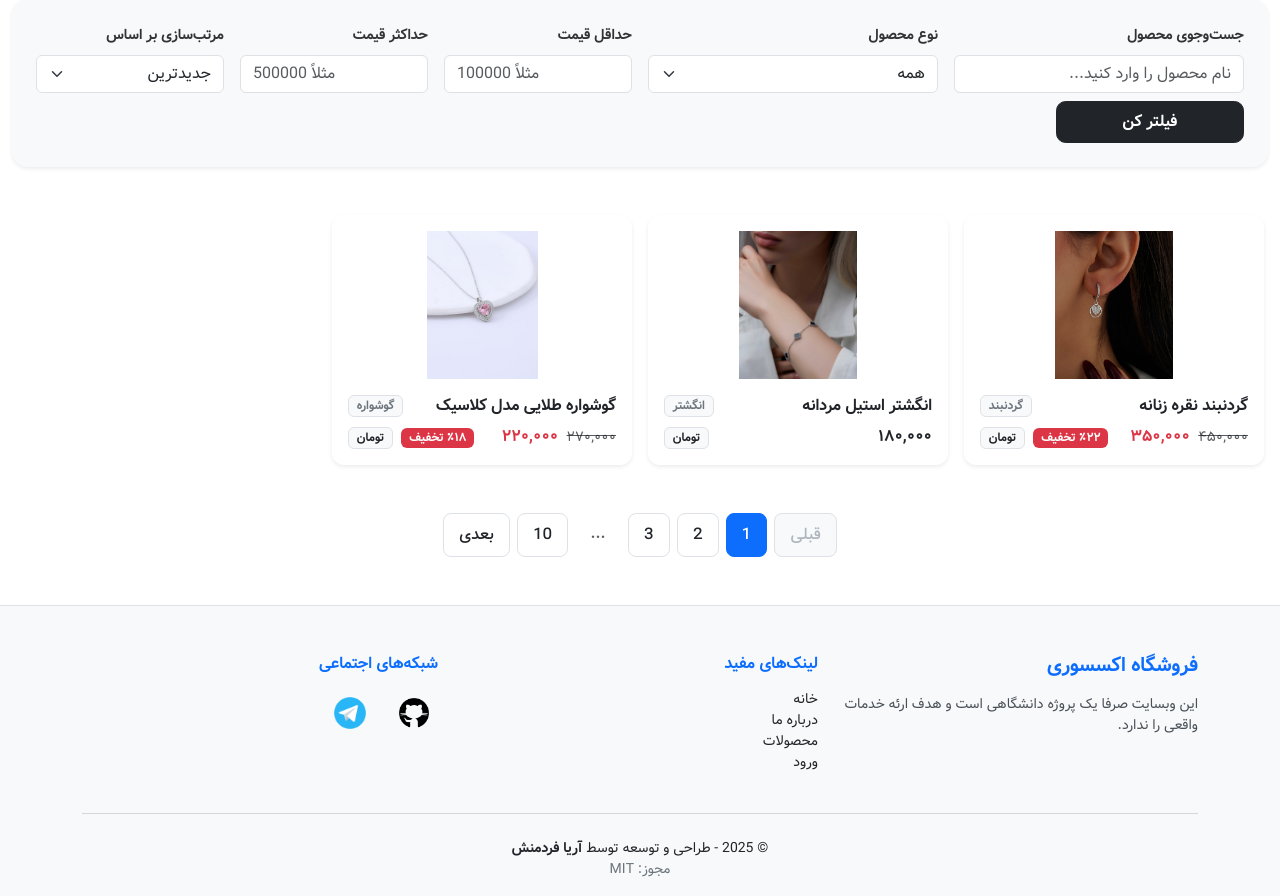
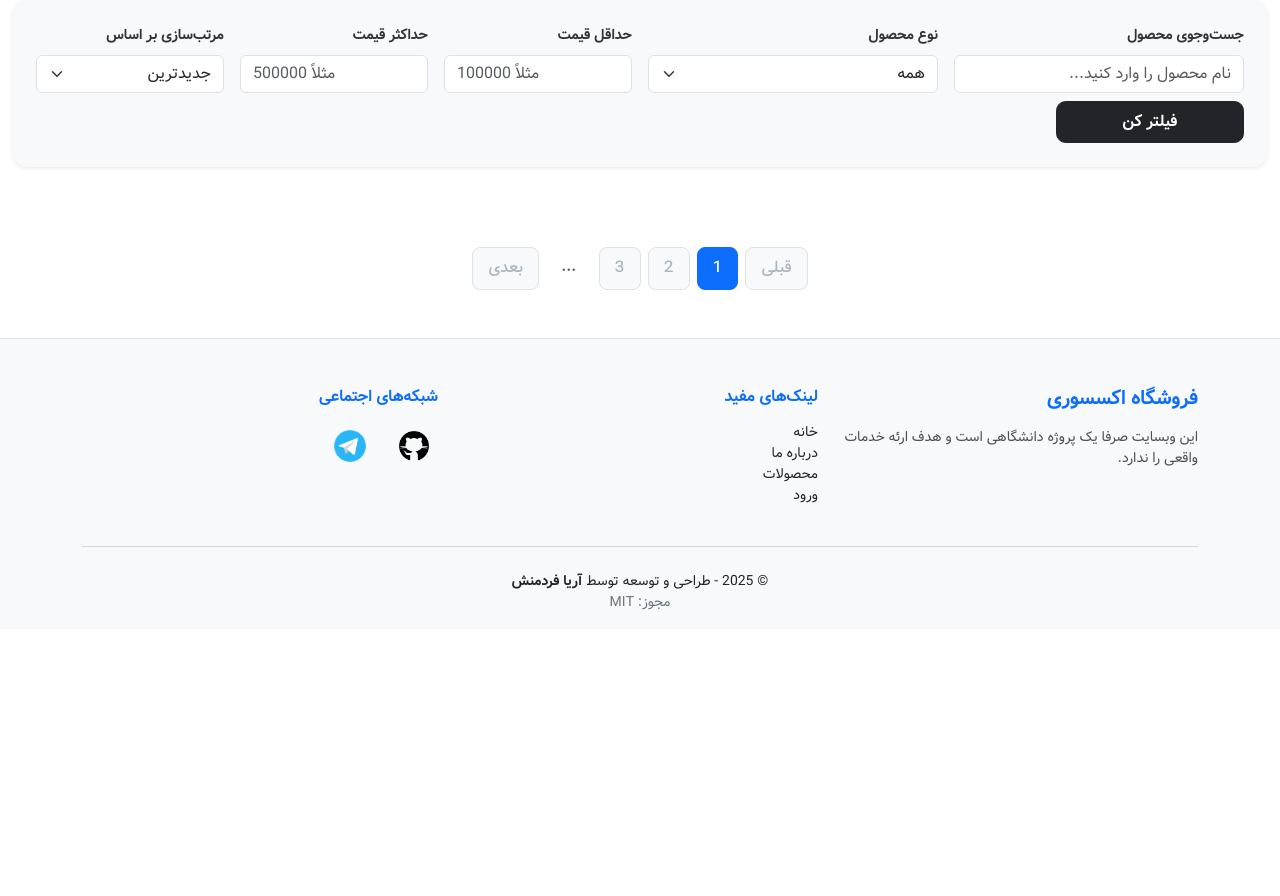
Before and after one commit to AryaFardmanesh/Dibassories, a PHP site: page /products/index.php in a window 1280 px wide. Shown: the part 105-1001 px from the top of the page. After the commit the page ends 715 px from the top, so only its background shows below. Run offline with PHP 8.4, Linux system fonts and the light colour scheme; tables that the repository leaves empty hold one stand-in row (values such as "Sample post").

Commit message:
Add(backend): products.

```diff
--- a/products/index.php
+++ b/products/index.php
@@ -1,4 +1,27 @@
-<?php include __DIR__ . "/../src/config.php"; ?>
+<?php
+
+include __DIR__ . "/../src/config.php";
+include __DIR__ . "/../src/utils/convert.php";
+include __DIR__ . "/../src/repositories/products.php";
+include __DIR__ . "/../src/controllers/controller.php";
+
+$page = Controller::getRequest("page");
+$sort = Controller::getRequest("sort");
+$name = Controller::getRequest("name");
+$type = Controller::getRequest("type");
+$minPrice = Controller::getRequest("min-price");
+$maxPrice = Controller::getRequest("max-price");
+
+$page = ($page !== null && $page !== "") ? (int)$page : 1;
+$sort = ($sort !== null && $sort !== "") ? (int)$sort : SORT_NEWEST;
+$name = ($name !== null && $name !== "") ? $name : null;
+$type = ($type !== null && $type !== "") ? (int)$type : null;
+$minPrice = ($minPrice !== null && $minPrice !== "") ? (int)$minPrice : null;
+$maxPrice = ($maxPrice !== null && $maxPrice !== "") ? (int)$maxPrice : null;
+
+$products = ProductRepository::filter($page, PAGINATION_LIMIT, $sort, $name, $type, $minPrice, $maxPrice);
+
+?>
 <!DOCTYPE html>
 <html lang="fa" dir="rtl">
 <head>
@@ -93,40 +116,40 @@
 	<?php include __DIR__ . "/../assets/components/navbar.php"; ?>
 
 	<section class="container-fluid my-5">
-		<form action="<?= BASE_URL ?>/products/" method="GET" class="card shadow-sm p-4 border-0 rounded-4 bg-light">
+		<form action="<?= htmlspecialchars($_SERVER["PHP_SELF"]); ?>" method="GET" class="card shadow-sm p-4 border-0 rounded-4 bg-light">
 			<div class="row g-3 align-items-end">
 
 				<div class="col-12 col-md-4 col-lg-3">
-					<label for="search" class="form-label fw-semibold">جست‌وجوی محصول</label>
-					<input type="text" class="form-control" id="search" name="search" placeholder="نام محصول را وارد کنید...">
+					<label for="name" class="form-label fw-semibold">جست‌وجوی محصول</label>
+					<input type="text" class="form-control" id="name" name="name" value="<?= $name ?>" placeholder="نام محصول را وارد کنید...">
 				</div>
 
 				<div class="col-12 col-md-4 col-lg-3">
-					<label for="category" class="form-label fw-semibold">نوع محصول</label>
-					<select class="form-select" id="category" name="category">
-						<option value="all">همه</option>
-						<option value="necklace">گردنبند</option>
-						<option value="ring">انگشتر</option>
-						<option value="earring">گوشواره</option>
+					<label for="type" class="form-label fw-semibold">نوع محصول</label>
+					<select class="form-select" id="type" name="type">
+						<option <?= $type === null ? "selected" : null ?> value="">همه</option>
+						<option <?= $type === PRODUCT_TYPE_RING ? "selected" : null ?> value="<?= PRODUCT_TYPE_RING ?>">انگشتر</option>
+						<option <?= $type === PRODUCT_TYPE_NECKLACE ? "selected" : null ?> value="<?= PRODUCT_TYPE_NECKLACE ?>">گردنبند</option>
+						<option <?= $type === PRODUCT_TYPE_EARRING ? "selected" : null ?> value="<?= PRODUCT_TYPE_EARRING ?>">گوشواره</option>
 					</select>
 				</div>
 
 				<div class="col-6 col-md-2 col-lg-2">
-					<label for="price_min" class="form-label fw-semibold">حداقل قیمت</label>
-					<input type="number" class="form-control" id="price_min" name="price_min" placeholder="مثلاً 100000">
+					<label for="min-price" class="form-label fw-semibold">حداقل قیمت</label>
+					<input type="number" class="form-control" id="min-price" name="min-price" value="<?= $minPrice ?>" placeholder="مثلاً 100000">
 				</div>
 				<div class="col-6 col-md-2 col-lg-2">
-					<label for="price_max" class="form-label fw-semibold">حداکثر قیمت</label>
-					<input type="number" class="form-control" id="price_max" name="price_max" placeholder="مثلاً 500000">
+					<label for="max-price" class="form-label fw-semibold">حداکثر قیمت</label>
+					<input type="number" class="form-control" id="max-price" name="max-price" value="<?= $maxPrice ?>" placeholder="مثلاً 500000">
 				</div>
 
 				<div class="col-12 col-md-4 col-lg-2">
 					<label for="sort" class="form-label fw-semibold">مرتب‌سازی بر اساس</label>
 					<select class="form-select" id="sort" name="sort">
-						<option value="newest">جدیدترین</option>
-						<option value="cheapest">ارزان‌ترین</option>
-						<option value="expensive">گران‌ترین</option>
-						<option value="discount">بیشترین تخفیف</option>
+						<option <?= $sort === SORT_NEWEST ? "selected" : null ?> value="<?= SORT_NEWEST ?>">جدیدترین</option>
+						<option <?= $sort === SORT_CHEAPEST ? "selected" : null ?> value="<?= SORT_CHEAPEST ?>">ارزان‌ترین</option>
+						<option <?= $sort === SORT_EXPENSIVE ? "selected" : null ?> value="<?= SORT_EXPENSIVE ?>">گران‌ترین</option>
+						<option <?= $sort === SORT_MOST_OFFER ? "selected" : null ?> value="<?= SORT_MOST_OFFER ?>">بیشترین تخفیف</option>
 					</select>
 				</div>
 
@@ -140,106 +163,103 @@
 	<section class="container-fluid my-5 px-3">
 		<div class="row g-3">
 
+			<?php
+				foreach ($products as $product) {
+			?>
 			<div class="col-12 col-sm-6 col-md-4 col-lg-3">
 				<a href="#" class="text-decoration-none text-dark">
 					<div class="card border-0 shadow-sm h-100 product-card">
-						<img src="<?= ASSETS_DIR ?>/img/products/1.jpg" class="card-img-top p-3" alt="گردنبند نقره">
+						<img src="<?= ASSETS_DIR ?>/img/products/<?= $product->image[0] ?>" class="card-img-top p-3" alt="<?= $product->name ?>">
 						<div class="card-body pt-0">
 							<div class="d-flex justify-content-between align-items-center mb-2">
-								<h6 class="fw-bold mb-0 text-truncate" title="گردنبند نقره زنانه">گردنبند نقره زنانه</h6>
-								<span class="badge bg-light text-secondary border">گردنبند</span>
+								<h6 class="fw-bold mb-0 text-truncate" title="<?= $product->name ?>"><?= $product->name ?></h6>
+								<span class="badge bg-light text-secondary border"><?= convertProductTypesToString($product->type) ?></span>
 							</div>
 							<div class="d-flex justify-content-between align-items-center">
+								<?php if ($product->offer !== 0) { ?>
 								<div>
-									<span class="text-muted text-decoration-line-through small">۴۵۰,۰۰۰</span>
-									<span class="text-danger fw-bold ms-1">۳۵۰,۰۰۰</span>
+									<span class="text-muted text-decoration-line-through small"><?= number_format((float)$product->price) ?></span>
+									<span class="text-danger fw-bold ms-1"><?= number_format((float)$product->price - ($product->price * $product->offer / 100)) ?></span>
 								</div>
 								<div class="text-end">
-									<span class="badge bg-danger text-white">٪۲۲ تخفیف</span>
+									<span class="badge bg-danger text-white">٪<?= $product->offer ?> تخفیف</span>
 									<span class="badge bg-light text-dark border ms-1">تومان</span>
 								</div>
+								<?php }else { ?>
+								<div>
+									<span class="text-muted"><?= number_format((float)$product->price) ?></span>
+								</div>
+								<div class="text-end">
+									<span class="badge bg-light text-dark border ms-1">تومان</span>
+								</div>
+								<?php } ?>
 							</div>
 						</div>
 					</div>
 				</a>
 			</div>
-
-			<div class="col-12 col-sm-6 col-md-4 col-lg-3">
-				<a href="#" class="text-decoration-none text-dark">
-					<div class="card border-0 shadow-sm h-100 product-card">
-						<img src="<?= ASSETS_DIR ?>/img/products/2.jpg" class="card-img-top p-3" alt="انگشتر استیل">
-						<div class="card-body pt-0">
-							<div class="d-flex justify-content-between align-items-center mb-2">
-								<h6 class="fw-bold mb-0 text-truncate" title="انگشتر استیل مردانه">انگشتر استیل مردانه</h6>
-								<span class="badge bg-light text-secondary border">انگشتر</span>
-							</div>
-							<div class="d-flex justify-content-between align-items-center">
-								<div>
-									<span class="fw-bold text-dark">۱۸۰,۰۰۰</span>
-								</div>
-								<div>
-									<span class="badge bg-light text-dark border">تومان</span>
-								</div>
-							</div>
-						</div>
-					</div>
-				</a>
-			</div>
-
-			<div class="col-12 col-sm-6 col-md-4 col-lg-3">
-				<a href="#" class="text-decoration-none text-dark">
-					<div class="card border-0 shadow-sm h-100 product-card">
-						<img src="<?= ASSETS_DIR ?>/img/products/3.jpg" class="card-img-top p-3" alt="گوشواره طلایی">
-						<div class="card-body pt-0">
-							<div class="d-flex justify-content-between align-items-center mb-2">
-								<h6 class="fw-bold mb-0 text-truncate" title="گوشواره طلایی مدل کلاسیک">گوشواره طلایی مدل کلاسیک</h6>
-								<span class="badge bg-light text-secondary border">گوشواره</span>
-							</div>
-							<div class="d-flex justify-content-between align-items-center">
-								<div>
-									<span class="text-muted text-decoration-line-through small">۲۷۰,۰۰۰</span>
-									<span class="text-danger fw-bold ms-1">۲۲۰,۰۰۰</span>
-								</div>
-								<div class="text-end">
-									<span class="badge bg-danger text-white">٪۱۸ تخفیف</span>
-									<span class="badge bg-light text-dark border ms-1">تومان</span>
-								</div>
-							</div>
-						</div>
-					</div>
-				</a>
-			</div>
+			<?php
+				}
+			?>
 
 		</div>
 	</section>
 
 	<section class="container my-5">
 		<nav aria-label="صفحه‌بندی محصولات">
+			<?php
+			$pageCount = ProductRepository::getPageCount(PAGINATION_LIMIT, $name, $type, $minPrice, $maxPrice);
+			$query = str_replace(["products", "index.php"], "", basename($_SERVER['REQUEST_URI']));
+			$previousDisabled = $page === 1 ? "disabled" : "";
+			$nextDisabled = $page === $pageCount ? "disabled" : "";
+
+			if (str_contains($query, "page")) {
+				$query = str_replace("page=$page", "", $query);
+			}
+			if (!str_contains($query, "?")) {
+				$query .= "?";
+			}
+
+			$nextLink = $query . ("page=" . ($page + 1));
+			$prevLink = $query . ("page=" . ($page - 1));
+			?>
+
 			<ul class="pagination justify-content-center flex-wrap gap-2">
-				<li class="page-item disabled">
-					<a class="page-link rounded-3" href="#" tabindex="-1" aria-disabled="true">قبلی</a>
+				<li class="page-item <?= $previousDisabled ?>">
+					<a class="page-link rounded-3" href="<?= $prevLink ?>" tabindex="-1" aria-disabled="true">قبلی</a>
 				</li>
 
-				<li class="page-item active" aria-current="page">
-					<a class="page-link rounded-3" href="#">1</a>
+				<?php
+				for ($i = $page; $i < ($page + 3); $i++) {
+					$link = $query . ("page=" . $i);
+					$isActive = $page === $i ? "active" : null;
+					$isDisabled = $i > $pageCount ? "disabled" : null;
+				?>
+				<li class="page-item <?= $isActive ?> <?= $isDisabled ?>">
+					<a class="page-link rounded-3" href="<?= $link ?>"><?= $i ?></a>
 				</li>
-				<li class="page-item">
-					<a class="page-link rounded-3" href="#">2</a>
-				</li>
-				<li class="page-item">
-					<a class="page-link rounded-3" href="#">3</a>
-				</li>
+				<?php } ?>
 
 				<li class="page-item">
 					<span class="page-link border-0 bg-transparent text-muted">...</span>
 				</li>
 
-				<li class="page-item">
-					<a class="page-link rounded-3" href="#">10</a>
+				<?php
+				if ($pageCount < 4) {
+					goto skipPartTwo;
+				}
+				for ($i = ($pageCount - 2); $i < $pageCount; $i++) {
+				?>
+				<li class="page-item <?= $isActive ?> <?= $isDisabled ?>">
+					<a class="page-link rounded-3" href="<?= $link ?>"><?= $i ?></a>
 				</li>
+				<?php
+				}
+				skipPartTwo:
+				?>
 
-				<li class="page-item">
-					<a class="page-link rounded-3" href="#">بعدی</a>
+				<li class="page-item <?= $nextDisabled ?>">
+					<a class="page-link rounded-3" href="<?= $nextLink ?>">بعدی</a>
 				</li>
 			</ul>
 		</nav>
```
